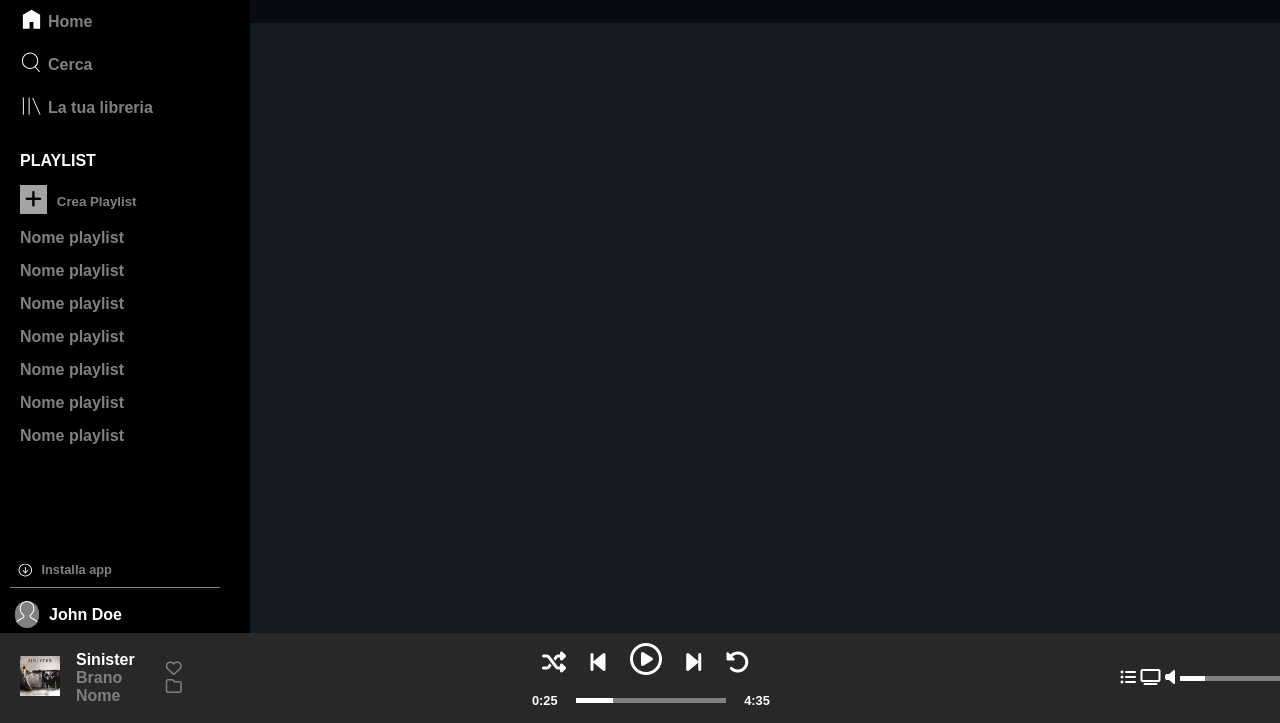
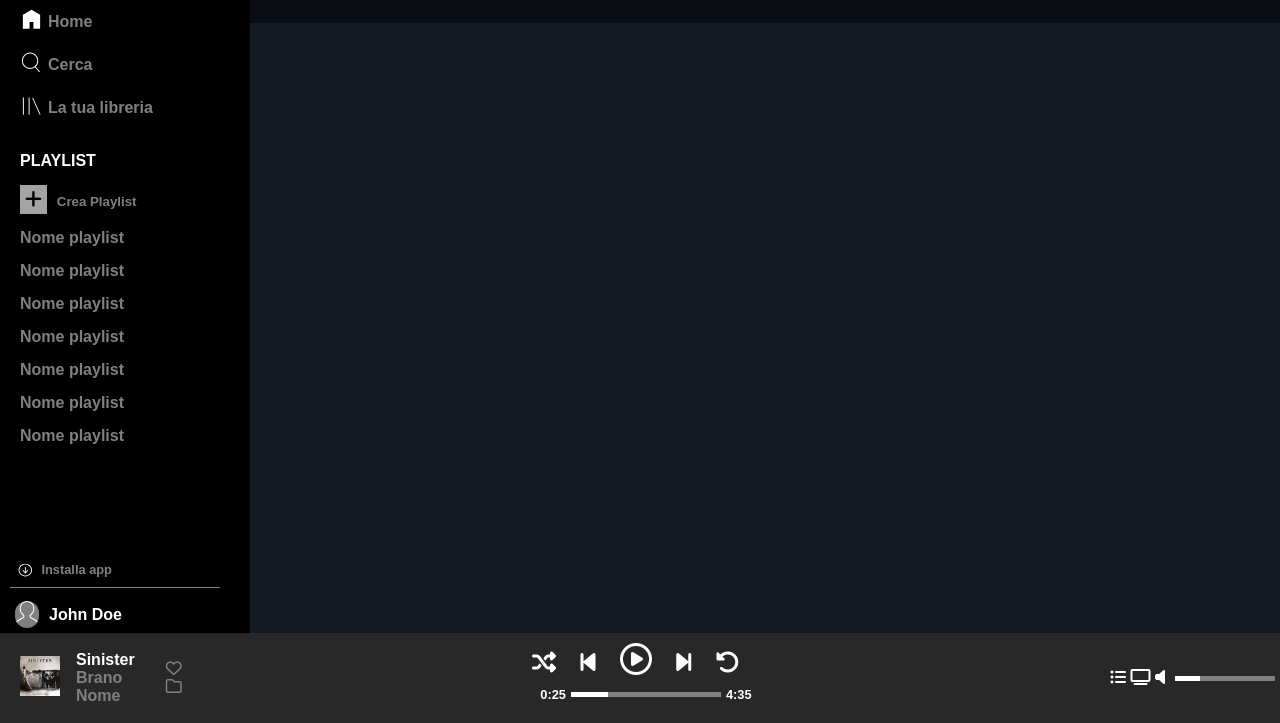
Before and after one commit to Marcodellavecchia95/html-css-spotifyweb, a plain HTML site: page index.html in a window 1280 px wide. Shown: the part 77-800 px from the top of the page. Drawn offline with Linux system fonts and the light colour scheme.

Commit message:
fix flex player-center

```diff
--- a/css/style.css
+++ b/css/style.css
@@ -172,6 +172,7 @@ h5 {
 .player {
   display: flex;
   justify-content: space-between;
+  width: 100%;
 }
 
 .player-left {
@@ -194,17 +195,13 @@ h5 {
 }
 
 .player-center {
-  display: flex;
-  flex-direction: column;
-  gap: 1rem;
-}
-
-.player-center ul {
-  margin-left: 10px;
+  text-align: center;
+  width: 40%;
 }
 
 .player-center-icons {
   margin-top: 10px;
+  margin-bottom: 10px;
 }
 .player-center-icons ul li {
   display: inline;
@@ -220,6 +217,7 @@ h5 {
   height: 5px;
   background-color: gray;
   width: 150px;
+  margin: 0 5px;
 }
 
 .counter-bar-gone {
@@ -231,7 +229,7 @@ h5 {
 .player-center-bottom {
   display: flex;
   align-items: center;
-  justify-content: space-between;
+  justify-content: center;
 }
 
 .counter-right,
@@ -257,6 +255,7 @@ h5 {
 .player-right .counter-bar {
   width: 100px;
 }
+
 @media screen and (min-width: 639px) {
   :root {
     --sidebar-width: 250px;
```
